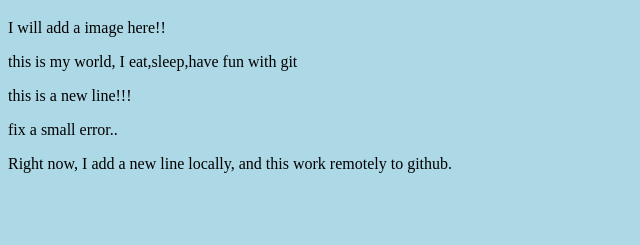
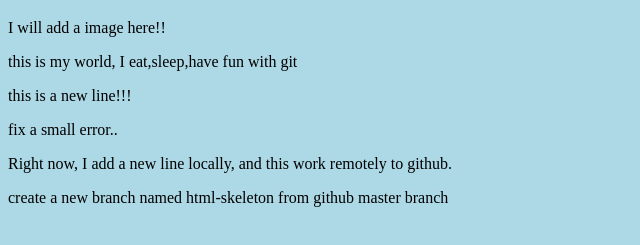
Before and after one commit to johndreamfuture/Hello-World, a plain HTML site: page index.html in a window 1280 px wide. Shown: the part 61-306 px from the top of the page, without its empty margins (0-640 px from the left). Drawn offline with Linux system fonts and the light colour scheme.

Commit message:
Update index.html
Add a p tag which explain we add a new branch name html-skeleton from github.

```diff
--- a/index.html
+++ b/index.html
@@ -18,6 +18,7 @@
   <p>this is a new line!!!</p>
   <P>fix a small error..</P>
   <p>Right now, I add a new line locally, and this work remotely to github.</p>
+  <p>create a new branch named html-skeleton from github master branch</p>
 </body>
 
 </html>
```
